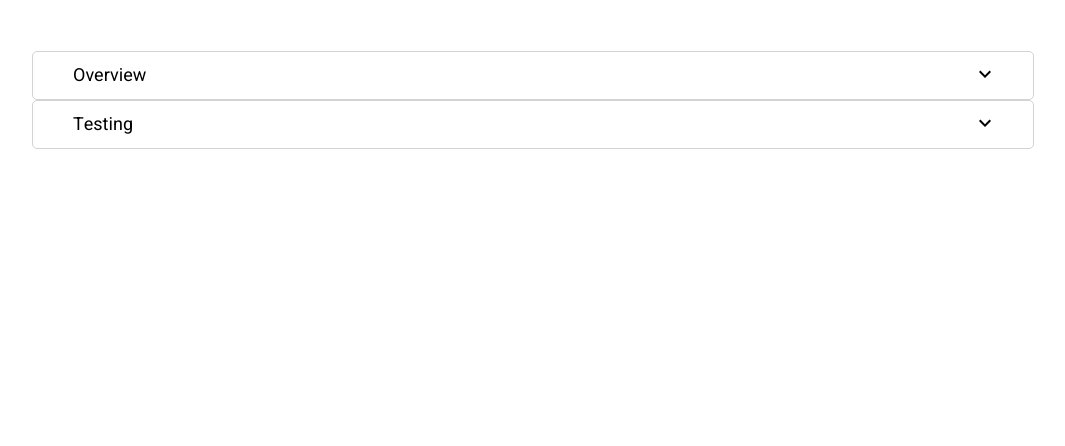
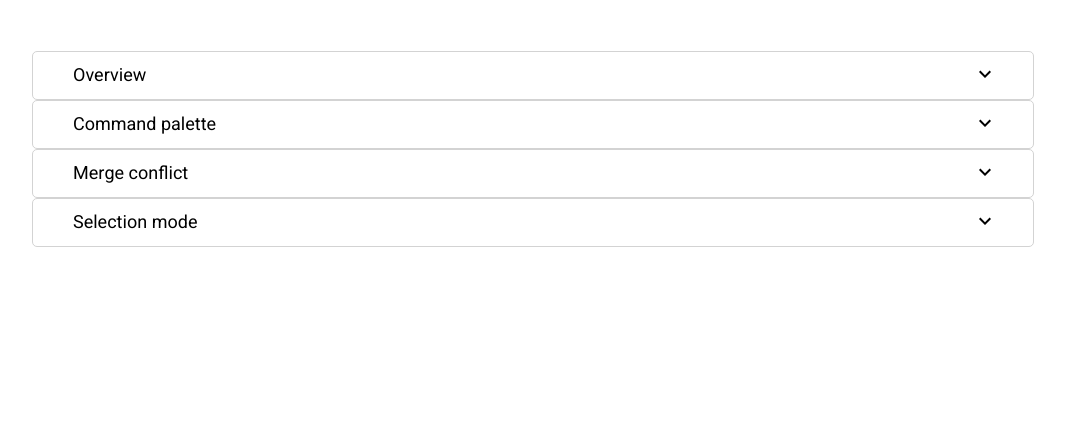
Before and after one commit to Chrunch-tech/Propoint-website, a Flask app: page /documentation in a window 1280 px wide. Shown: the part 479-925 px from the top of the page, without its empty margins (107-1172 px from the left). Run offline with Flask 2, Linux system fonts and the light colour scheme.

Commit message:
Fix the selection bug in documentation.js, and complete documentation section and update documentaation.html and documentation.css accordingly

```diff
--- a/static/documentation.css
+++ b/static/documentation.css
@@ -102,11 +102,11 @@ nav {
 }
 
 .accordian-collapse {
-  transition: transform 0.5s ease;
+  transition: transform 1s ease;
 }
 
 .accordian-expand {
-  transition: transform 0.5s ease;
+  transition: transform 1s ease;
   transform: rotate(-180deg);
 }
 
@@ -151,3 +151,12 @@ footer {
   font-size: 20px;
   font-weight: middle;
 }
+
+span.app-name {
+  font-style: italic;
+  font-weight: middle;
+}
+
+span.command_palette_example {
+  background-color: lightgrey;
+}
--- a/static/documentation.js
+++ b/static/documentation.js
@@ -22,7 +22,7 @@ class ProcessAccordian {
     const total_height = this.accordian_body.clientHeight;
     this.accordian_body.className = "accordian-body-sliding";
     const accordian_body = this.accordian_body;
-    const interval_id = setInterval(sliding, 0.0002);
+    const interval_id = setInterval(sliding, 0.2);
     let current_height = 0;
     function sliding() {
       if (current_height === total_height) {
@@ -44,7 +44,7 @@ class ProcessAccordian {
     const total_height = 0;
     this.accordian_body.className = "accordian-body-sliding";
     const accordian_body = this.accordian_body;
-    const interval_id = setInterval(sliding, 0.0002);
+    const interval_id = setInterval(sliding, 0.2);
     let current_height = this.accordian_body.clientHeight;
     function sliding() {
       if (current_height === total_height) {
@@ -63,7 +63,8 @@ class ProcessAccordian {
 }
 
 for (const accordian_item of accordian_items) {
-  accordian_item.addEventListener("click", () => {
+  const accordian_head = accordian_item.children[0];
+  accordian_head.addEventListener("click", () => {
     const processAccordian = new ProcessAccordian(accordian_item);
     processAccordian.process();
   });
--- a/templates/documentation.html
+++ b/templates/documentation.html
@@ -49,26 +49,38 @@
               />
             </div>
             <div class="accordian-body">
-              <h1>Overview</h1>
+              <h2>Overview</h2>
+              <hr />
               <p>
-                Lorem ipsum dolor sit amet consectetur adipisicing elit. Error
-                cupiditate ipsa tempore velit veritatis expedita corporis
-                laborum molestias. Provident voluptate quasi, voluptates iure
-                eos, aut in dolores nemo ut possimus ipsam soluta nostrum
-                deleniti commodi eligendi similique. Molestias, impedit ab
-                nostrum asperiores maxime qui ad modi tenetur explicabo? Magni
-                ut iure corporis provident nesciunt eaque vero officia nulla non
-                tempora, quae neque, perferendis nam optio deleniti? Pariatur
-                cupiditate adipisci ab corrupti quod perspiciatis sed quia ea
-                recusandae iste minima tenetur vel architecto et cum, debitis
-                temporibus hic nulla nisi? Error sed pariatur nam aliquam
-                dolores nostrum dignissimos quibusdam aliquid ullam.
+                This documentation will give you all information about
+                <span class="app-name">Propoint</span> app and how to use it.
               </p>
+              <br />
+              <h3>What is Propoint?</h3>
+              <p>
+                <span class="app-name">Propoint</span> is decktop app that use
+                automate boring spreadsheets.
+              </p>
+              <br />
+              <h3>What can you do with?</h3>
+              <p>
+                You can apply arithmetic operation or mathamatical operation on
+                your spreadsheet using a special tool caller command palette
+                <i>(View the command palette section to know command palette)</i
+                >. You can sort, reverce sort and delete any column you want.
+              </p>
+              <br />
+              <strong>
+                <i>
+                  Note: Current version of propoint dose not support any
+                  operation on rows
+                </i>
+              </strong>
             </div>
           </div>
           <div class="accordian-item">
             <div class="accordian-head">
-              <span class="accordian-title">Testing</span>
+              <span class="accordian-title">Command palette</span>
               <img
                 src="{{ url_for('static', filename='expand_more.svg') }}"
                 alt="expansion"
@@ -76,20 +88,135 @@
               />
             </div>
             <div class="accordian-body">
-              <h1>Testing</h1>
+              <h2>Command palette</h2>
+              <hr />
               <p>
-                Lorem ipsum dolor sit amet consectetur adipisicing elit. Error
-                cupiditate ipsa tempore velit veritatis expedita corporis
-                laborum molestias. Provident voluptate quasi, voluptates iure
-                eos, aut in dolores nemo ut possimus ipsam soluta nostrum
-                deleniti commodi eligendi similique. Molestias, impedit ab
-                nostrum asperiores maxime qui ad modi tenetur explicabo? Magni
-                ut iure corporis provident nesciunt eaque vero officia nulla non
-                tempora, quae neque, perferendis nam optio deleniti? Pariatur
-                cupiditate adipisci ab corrupti quod perspiciatis sed quia ea
-                recusandae iste minima tenetur vel architecto et cum, debitis
-                temporibus hic nulla nisi? Error sed pariatur nam aliquam
-                dolores nostrum dignissimos quibusdam aliquid ullam.
+                In this section we'll talk about <i>command palette</i>. What is
+                it and how to use it.
+              </p>
+              <br />
+              <h3>What is command palette?</h3>
+              <p>
+                Command palette is easy way to select columns in a spreadsheet
+                and apply arthmatic operations on them.
+              </p>
+              <br />
+              <h3>How to use command palette?</h3>
+              <p>
+                Well to use command palette you just need to type commnd that
+                you need to execute <i>for example:</i> Lets say you need to add
+                <span class="command_palette_example">column A and B</span>
+                then you simply have to type
+                <span class="command_palette_example">A + B</span> and this
+                automatically generate a new column for you and if you want to
+                add
+                <span class="command_palette_example">column A and B</span> and
+                put it equal to another column
+                <span class="command_palette_example">C</span> then you just
+                simply have to type
+                <span class="command_palette_example">C = A + B</span> and this
+                will put <span class="command_palette_example">C</span> equal to
+                the sum of <span class="command_palette_example">A and B</span>
+              </p>
+              <br />
+              <strong>
+                <i>
+                  Note: Command palette dose not support brackets notation like
+                  in calculaters and You don't have to type capital letters all
+                  the time for example you can just say
+                  <span class="command_palette_example">a + b</span> and that
+                  will fine.
+                </i>
+              </strong>
+            </div>
+          </div>
+          <div class="accordian-item">
+            <div class="accordian-head">
+              <span class="accordian-title">Merge conflict</span>
+              <img
+                src="{{ url_for('static', filename='expand_more.svg') }}"
+                alt="expansion"
+                class="accordian-collapse"
+              />
+            </div>
+            <div class="accordian-body">
+              <h2>Merge conflict</h2>
+              <hr />
+              <p>
+                In this section we'll talk about merge conflict error. What is
+                it and How to avoid it.
+              </p>
+              <br />
+              <h3>What is merge conflict?</h3>
+              <p>
+                Merge conflict is an error which is happen when two merging cell
+                has conflicting difference <i>for example</i> let's say you have
+                add two column
+                <span class="command_palette_example">A and B</span> you enter
+                the command in the command palette and you hit execute then what
+                going to happen now that propoint will read all the cell in that
+                columns and attempt to add them if cell
+                <span class="command_palette_example">a1</span> and
+                <span class="command_palette_example">b1</span> have not same
+                values means a1 is equal to a word and b1 is equal to a number
+                that's where this error is occour
+              </p>
+              <br />
+              <h3>How to avoid this error?</h3>
+              <p>
+                First of all make the selected column don't have conflicting
+                changes but if it still happen then Propoint ask you to
+                <span class="command_palette_example">Overwrite</span> and
+                <span class="command_palette_example">Don't Overwrite</span>
+                So what are this:
+                <br />
+                <br />
+                <i>Overwrite -</i> In this case Propoint will overwrite the
+                target cell with a empty cell.
+                <br />
+                <i>Don't overwrite -</i> In this case Propoint don't overwrite
+                the target cell it will put it equal to its value.
+              </p>
+            </div>
+          </div>
+          <div class="accordian-item">
+            <div class="accordian-head">
+              <span class="accordian-title">Selection mode</span>
+              <img
+                src="{{ url_for('static', filename='expand_more.svg') }}"
+                alt="expansion"
+                class="accordian-collapse"
+              />
+            </div>
+            <div class="accordian-body">
+              <h2>Selection mode</h2>
+              <hr />
+              <p>
+                In this section we'll look at Section mode. What is it and how
+                to use it.
+              </p>
+              <br />
+              <h3>What is section mode?</h3>
+              <p>
+                Selection mode is simply a mode on which you can select columns
+                and perform operations on them.
+              </p>
+              <br />
+              <h3>How to use it?</h3>
+              <p>
+                Using selection mode is pritty stright forward:
+                <br />
+                <br />
+                <i>1></i> You have to unable selection mode to do that click on
+                the tool icon at the left side of your screen then select the
+                kind of operation that you need to perform.
+                <br />
+                <br />
+                <i>2></i> Select the cell on which you need to perform that
+                operation and hit
+                <span class="command_palette_example">execute</span>.
+                <br />
+                <i>And then you are done</i> 😊
               </p>
             </div>
           </div>
```
